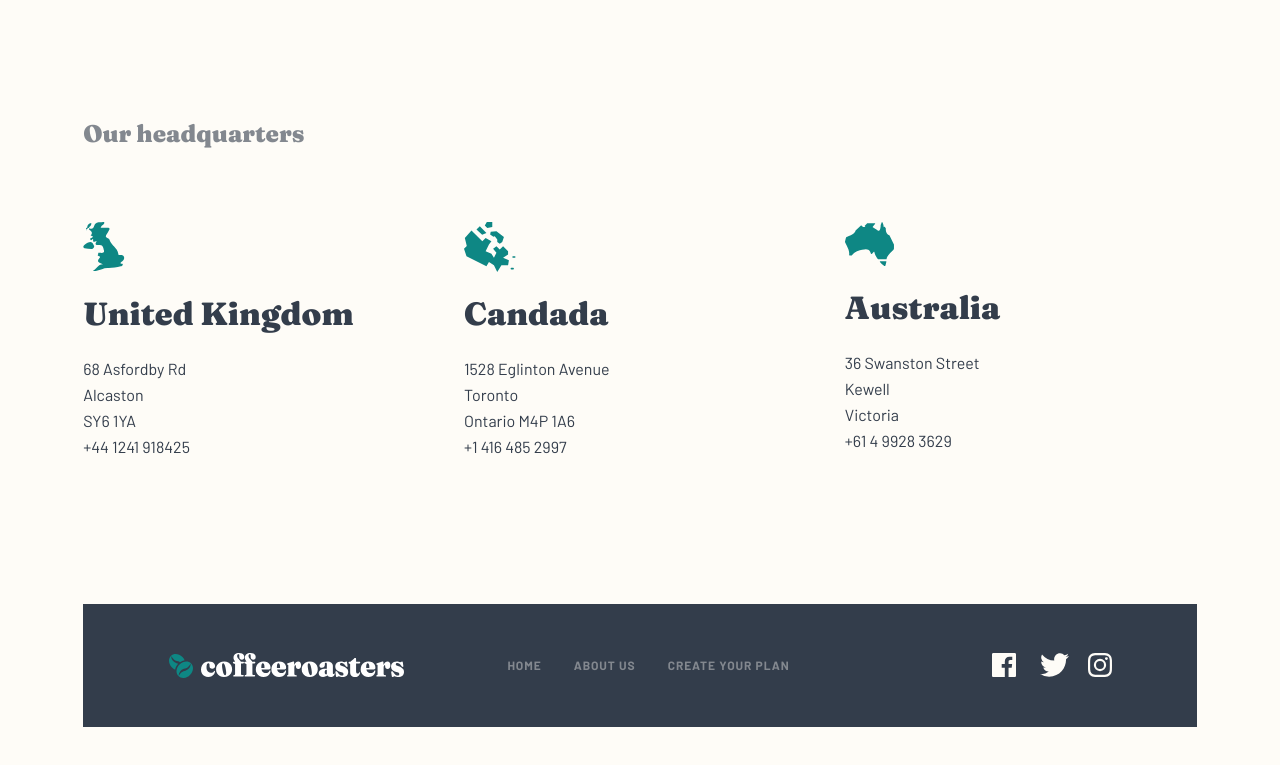
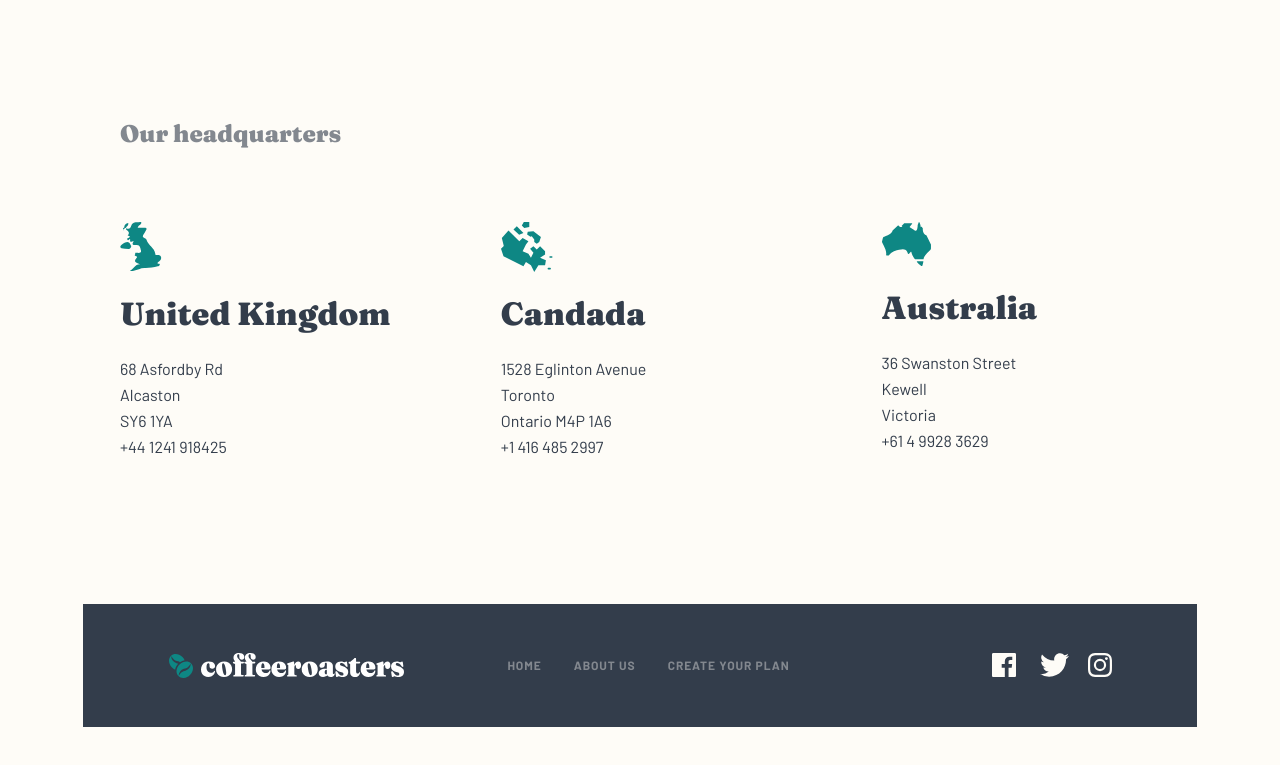
Before and after one commit to gabrielmorandi/Coffeeroasters-Subscription-Site, a React (Vite) app in the folder COFEEROASTERS/: page /about in a window 1280 px wide. Shown: the part 1961-2726 px from the top of the page. Built offline with nearby package versions, Linux system fonts and the light colour scheme.

Commit message:
fix: headquarters width bug

```diff
--- a/COFEEROASTERS/src/css/index.css
+++ b/COFEEROASTERS/src/css/index.css
@@ -981,6 +981,7 @@ main #headquarters {
 }
 main #headquarters .container-flex {
   flex-direction: column;
+  max-width: 65rem;
 }
 main #headquarters .container-flex h2 {
   color: #83888F;
--- a/COFEEROASTERS/src/sass/components/main.sass
+++ b/COFEEROASTERS/src/sass/components/main.sass
@@ -501,6 +501,7 @@ main
     place-items: center
     .container-flex
       flex-direction: column
+      max-width: 65rem
       h2
         color: v.$grey
         text-align: center
```
Also changed, not shown: 1 other file (tests, documents, lock files or other folders).
